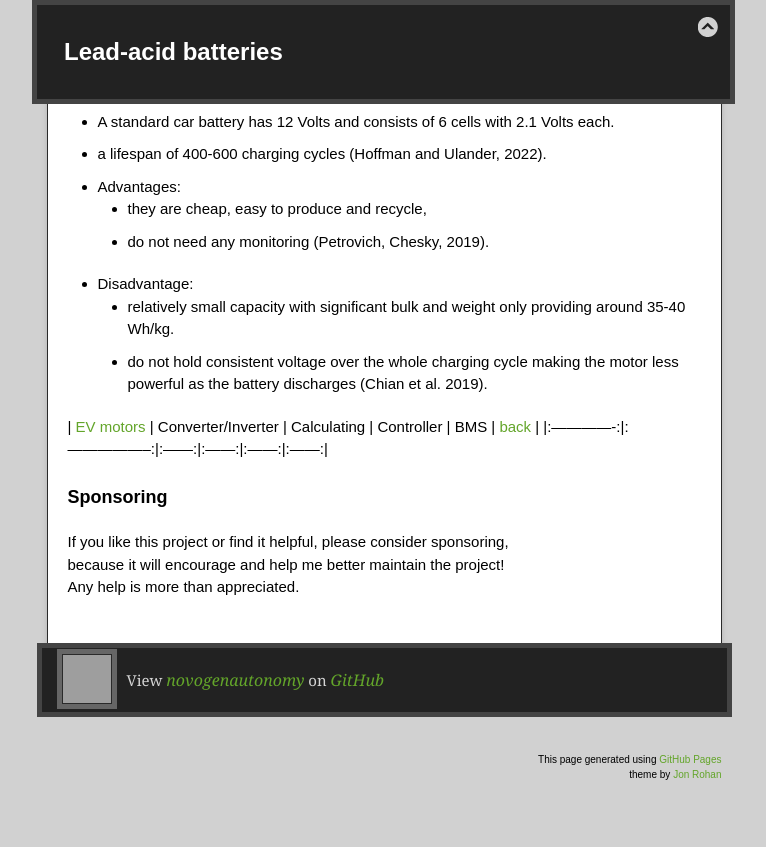
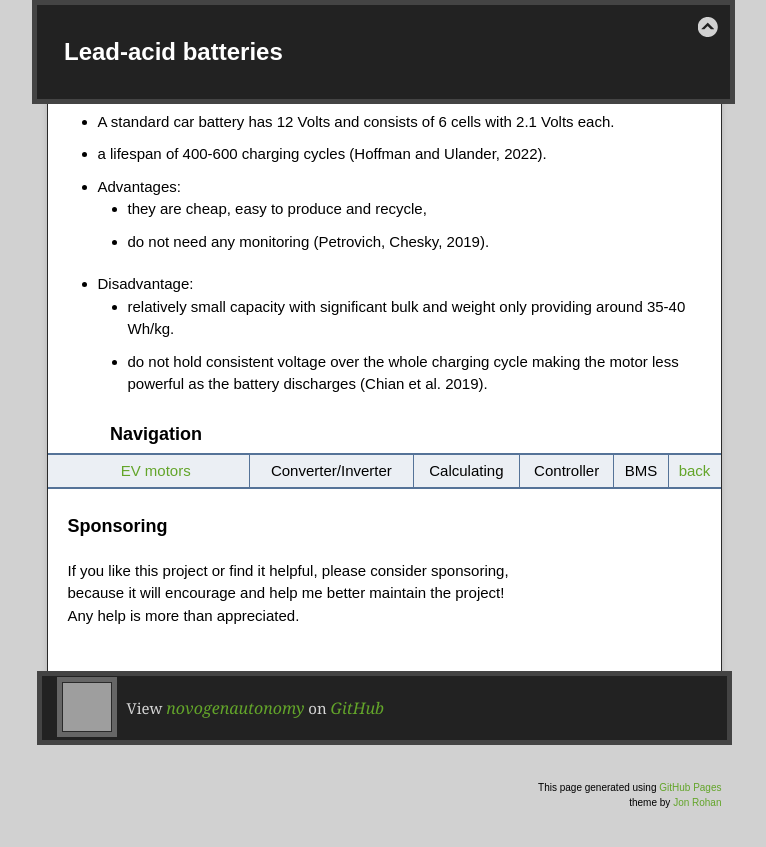
Before and after one commit to novogenautonomy/novogenautonomy.github.io, a Jekyll site: the page built from batteries.md, in a window 1280 px wide and 900 px high, scrolled down 1812 px. Shown: the top 847 px of the window, without its empty margins (256-1022 px from the left). Built offline with Jekyll 4.4.1, drawn with Linux system fonts in a browser that asks for light colours; our own code applies the rules of GitHub Pages for plain Markdown files; grey boxes are pictures that could not be loaded.

Commit message:
Update batteries.md

```diff
--- a/batteries.md
+++ b/batteries.md
@@ -57,10 +57,9 @@ and Chesky, 2019).
   - do not hold consistent voltage over the whole charging cycle making the motor less powerful as the battery discharges (Chian et al. 2019).
 
 
-
+| Navigation |
+|:-------------:|:-----------------:|:------:|:------:|:------:|:------:|
 | [EV motors](./evEngine.md) | Converter/Inverter | Calculating | Controller | BMS | [back](./) |
-|:-------------:|:-----------------:|:------:|:------:|:------:|:------:|
-
 
 
 
```
